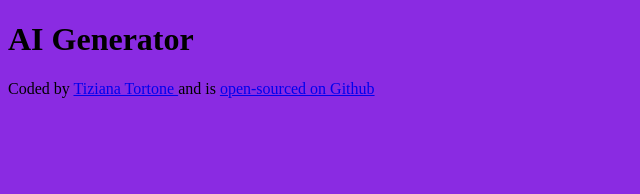
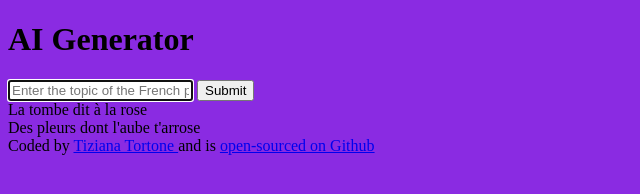
Before and after one commit to tizianatortone/AI-Generator, a plain HTML site: page index.html in a window 1280 px wide. Shown: the whole page, without its empty margins (0-640 px from the left). Drawn offline with Linux system fonts and the light colour scheme.

Commit message:
html form structure

```diff
--- a/index.html
+++ b/index.html
@@ -8,7 +8,23 @@
   </head>
   <body>
     <h1>AI Generator</h1>
-
+    <main>
+      <form>
+        <input
+          type="text"
+          placeholder="Enter the topic of the French poem"
+          autofocus
+          required
+          autocomplete="off"
+        />
+        <input type="submit" />
+      </form>
+      <div>
+        La tombe dit à la rose
+        <br />
+        Des pleurs dont l'aube t'arrose
+      </div>
+    </main>
     <footer>
       Coded by
       <a href="https://tizianatortone.io/" tabindex="_blank">
```
